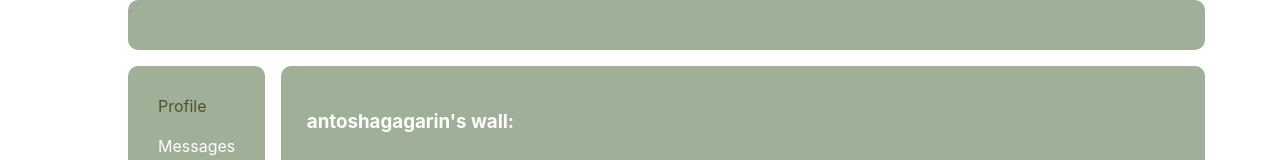
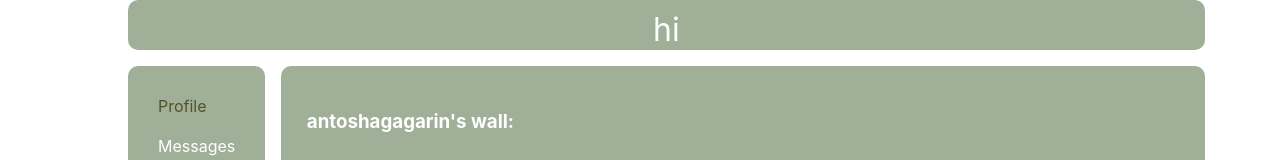
Before and after one commit to antoshagagarinISavailable/myapp, a React (Create React App) app: page /wall in a window 1280 px wide. Shown: the top 160 px of the page. Built offline with nearby package versions, Linux system fonts and the light colour scheme.

Commit message:
Header.jsx has been changed a little bit

```diff
--- a/src/components/Header/Header.jsx
+++ b/src/components/Header/Header.jsx
@@ -6,7 +6,7 @@ const Header = () => {
     return (
 
         <div className={s.headerWrapper}>
-
+            <p>hi</p>
         </div>
     )
 }
```
